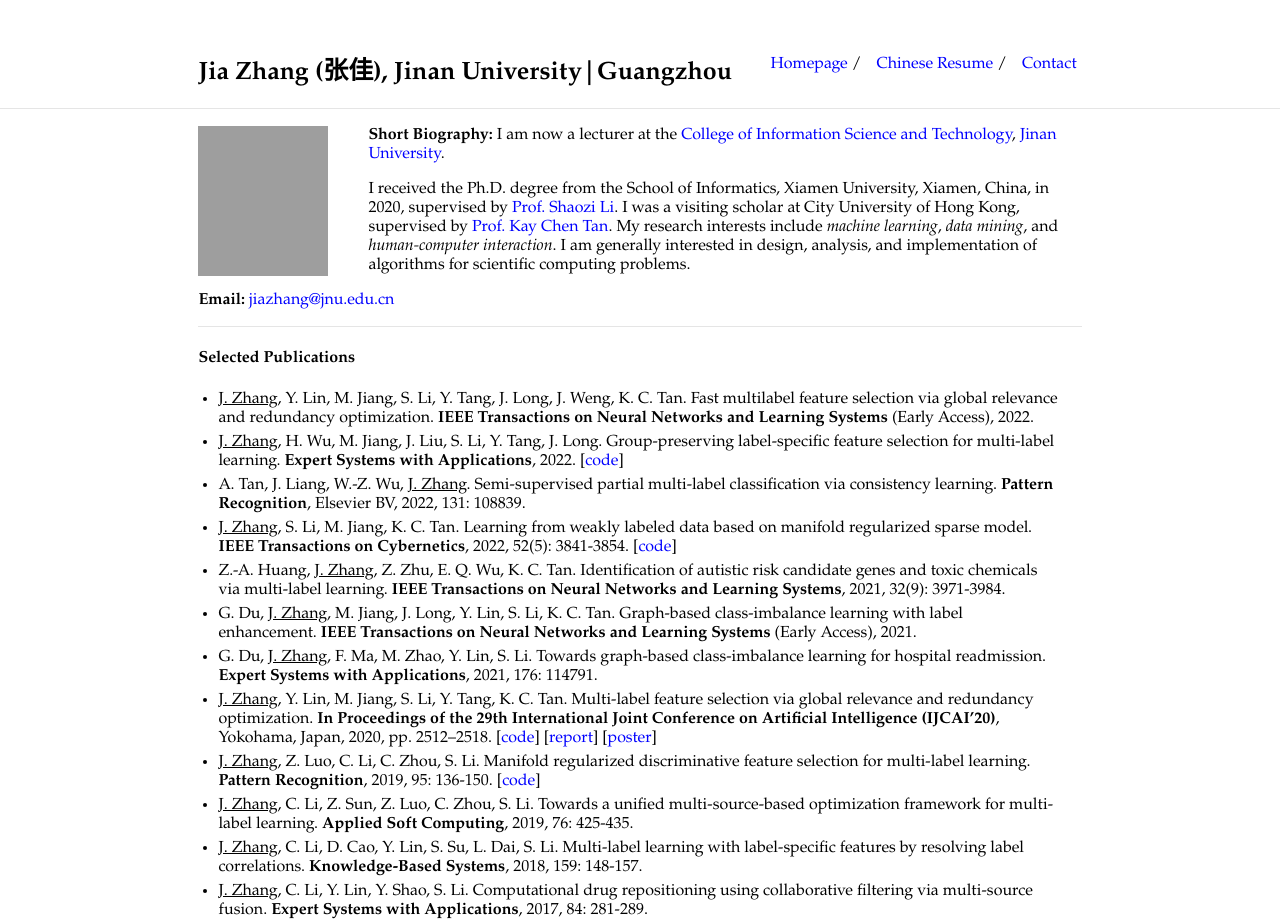
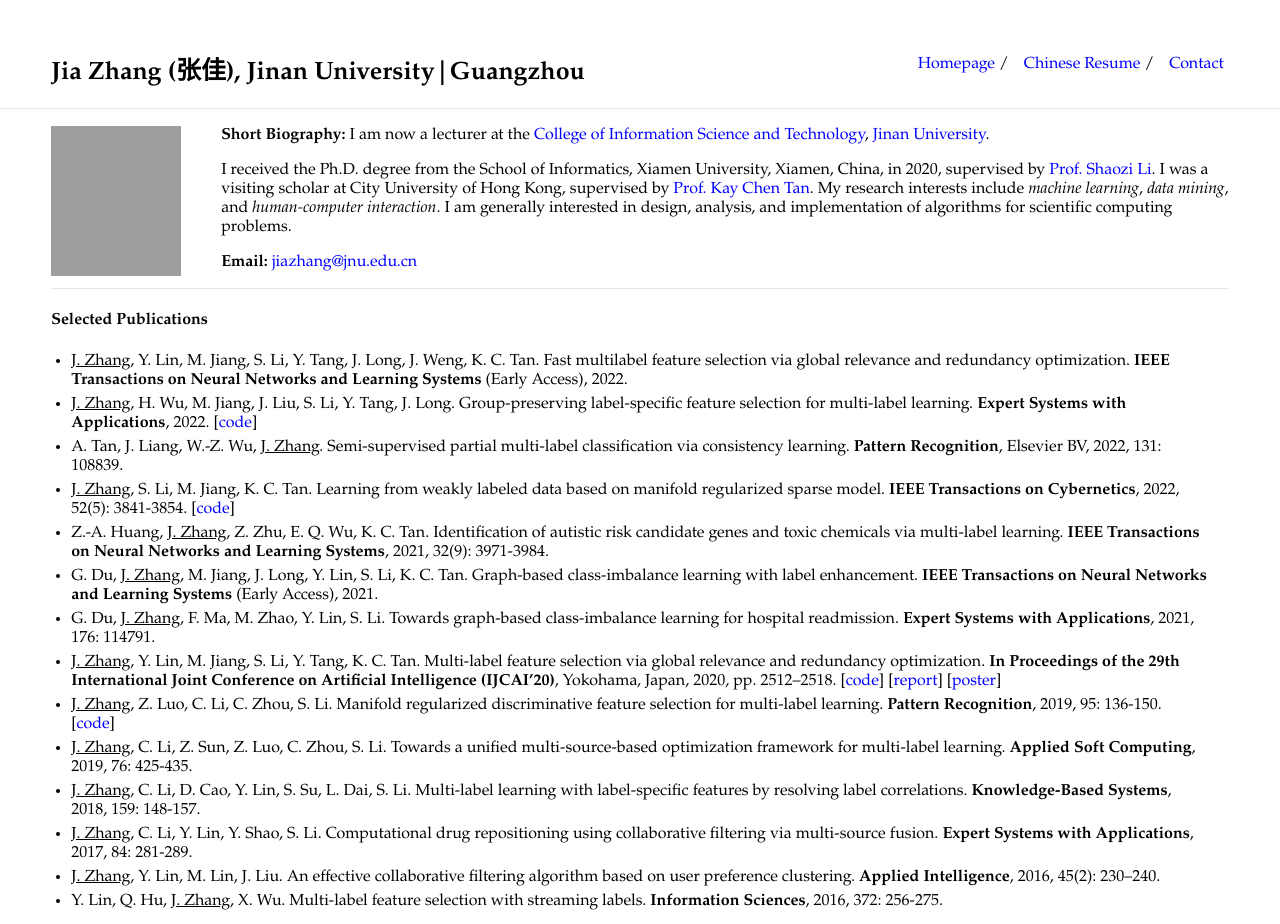
Before and after one commit to jiazhang-ml/jiazhang-ml.github.io, a Jekyll site: the page built from index.md, in a window 1280 px wide. Shown: the top 924 px of the page. Built offline with Jekyll 4.4.1, drawn with Linux system fonts in a browser that asks for light colours; grey boxes are pictures that could not be loaded.

Commit message:
Update _style.scss

```diff
--- a/_sass/_style.scss
+++ b/_sass/_style.scss
@@ -68,7 +68,7 @@ hr {
 /* Divs */
 
 .container {
-    max-width: 69%;
+    max-width: 92%;
     margin: auto;
 
 }
```
